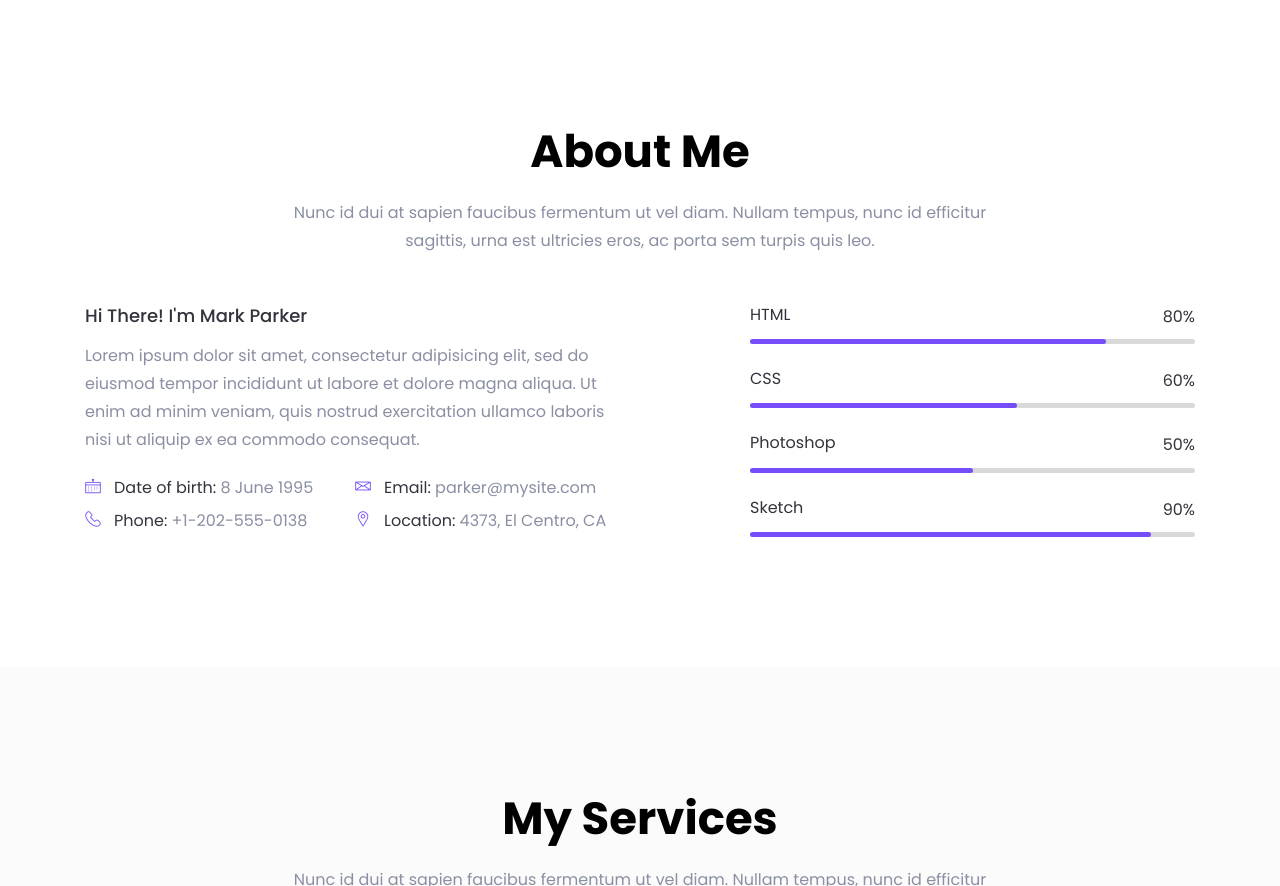
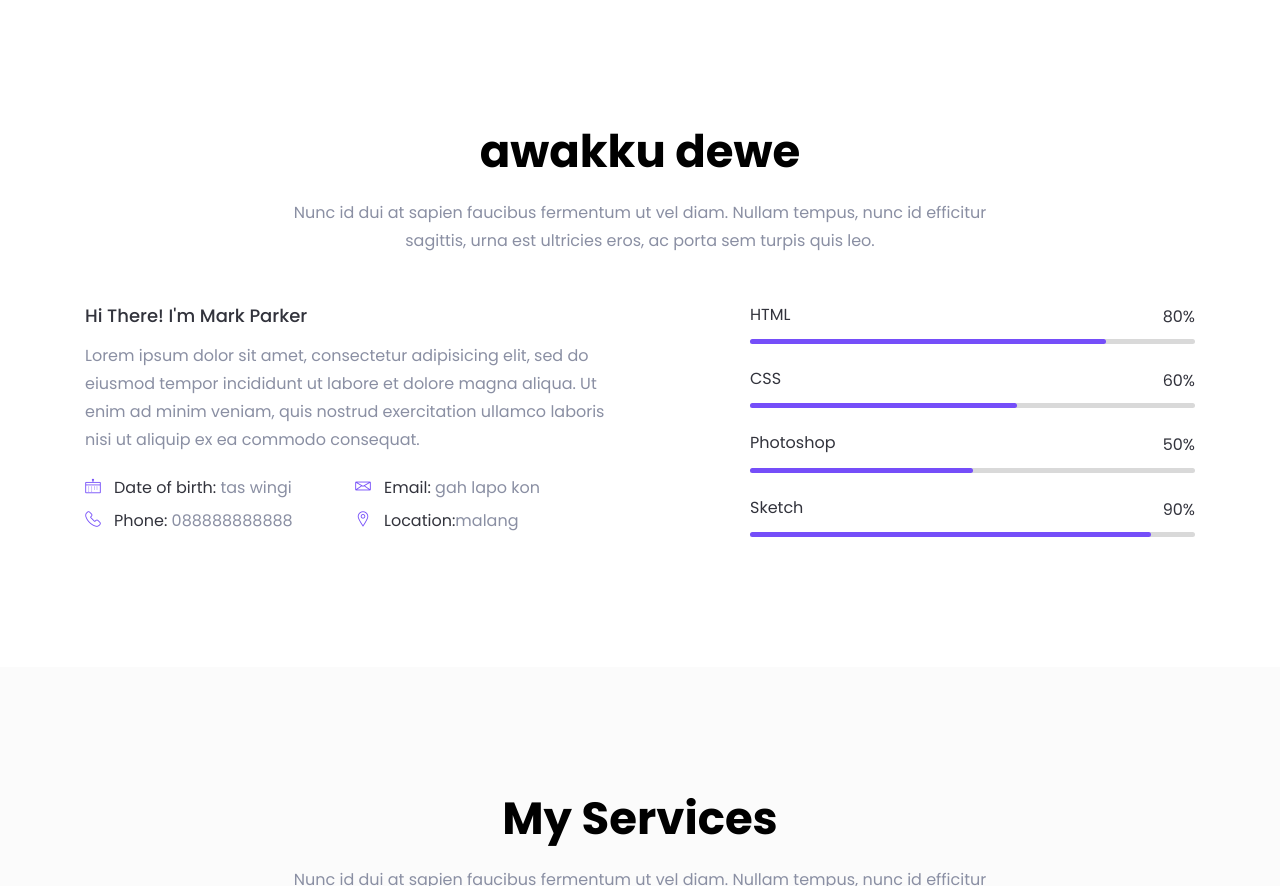
Before and after one commit to hananjas/imamhanafi.github.io, a plain HTML site: page index.html in a window 1280 px wide. Shown: the part 820-1706 px from the top of the page. Drawn offline with Linux system fonts and the light colour scheme; files whose address does not match are found by name.

Commit message:
Add files via upload

```diff
--- a/index.html
+++ b/index.html
@@ -132,7 +132,7 @@
                     </div>
                     <div class="col-lg-6 offset-xl-1">
                         <div class="header-image d-none d-lg-block">
-                            <img src="assets/images/banner/hero.png" alt="hero">
+                            <img src="assets/images/banner/hanafi.png" alt="hero">
                         </div> <!-- header image -->
                     </div>
                 </div> <!-- row -->
@@ -165,7 +165,7 @@
             <div class="row justify-content-center">
                 <div class="col-lg-8">
                     <div class="section-title text-center">
-                        <h2 class="title">About Me</h2>
+                        <h2 class="title">awakku dewe</h2>
                         <p>Nunc id dui at sapien faucibus fermentum ut vel diam. Nullam tempus, nunc id efficitur sagittis, urna est ultricies eros, ac porta sem turpis quis leo.</p>
                     </div> <!-- section title -->
                 </div>
@@ -182,7 +182,7 @@
                                         <i class="lni-calendar"></i>
                                     </div>
                                     <div class="info-text">
-                                        <p><span>Date of birth:</span> 8 June 1995</p>
+                                        <p><span>Date of birth:</span> tas wingi</p>
                                     </div>
                                 </div> <!-- single info -->
                             </li>
@@ -192,7 +192,7 @@
                                         <i class="lni-envelope"></i>
                                     </div>
                                     <div class="info-text">
-                                        <p><span>Email:</span> parker@mysite.com</p>
+                                        <p><span>Email:</span> gah lapo kon</p>
                                     </div>
                                 </div> <!-- single info -->
                             </li>
@@ -202,7 +202,7 @@
                                         <i class="lni-phone-handset"></i>
                                     </div>
                                     <div class="info-text">
-                                        <p><span>Phone:</span> +1-202-555-0138</p>
+                                        <p><span>Phone:</span> 088888888888</p>
                                     </div>
                                 </div> <!-- single info -->
                             </li>
@@ -212,7 +212,7 @@
                                         <i class="lni-map-marker"></i>
                                     </div>
                                     <div class="info-text">
-                                        <p><span>Location:</span> 4373, El Centro, CA</p>
+                                        <p><span>Location:</span>malang</p>
                                     </div>
                                 </div> <!-- single info -->
                             </li>
```
